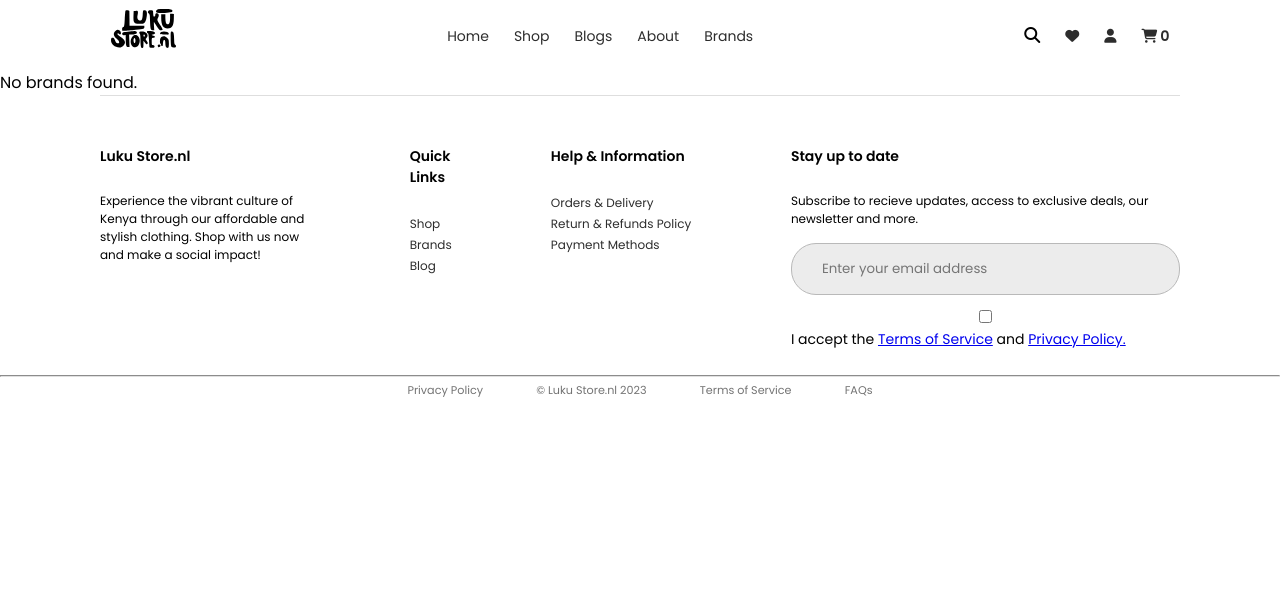
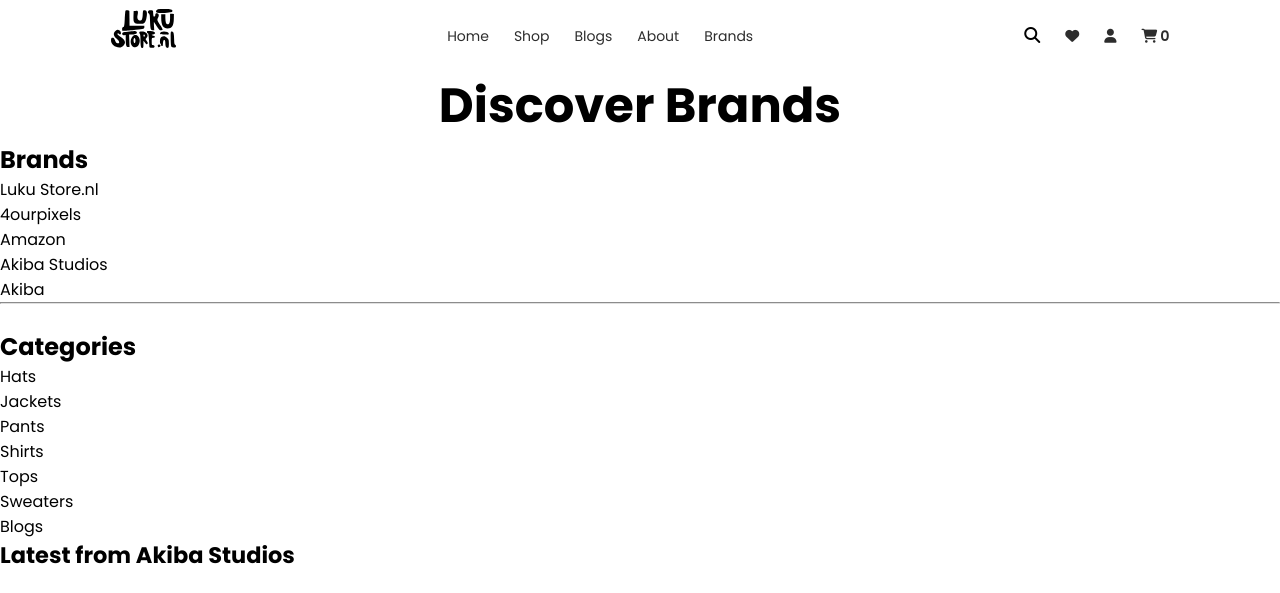
Before and after one commit to araptala/luku-store.nl, a Django app: page /brands/ in a window 1280 px wide. Shown: the top 593 px of the page. Before the commit the page ends 397 px from the top, so only its background shows below. Run offline with Django 4.2, Linux system fonts and the light colour scheme; data comes from the database, SQL or seed files in the repository; some libraries are stand-ins or nearby versions; some web fonts are replaced.

Commit message:
Update brands.html

```diff
--- a/myapp/templates/brands.html
+++ b/myapp/templates/brands.html
@@ -1,9 +1,87 @@
-{% extends "base.html" %}{% load static %} {% block body %}
-<ul>
-  {% for brand in brands %}
-  <li>{{ brand }}</li>
-  {% empty %}
-  <li>No brands found.</li>
-  {% endfor %}
-</ul>
-{% endblock %}
+{% extends 'base.html' %} {% load static %} {% block body %}
+<section class="brands-section">
+  <header class="brands-header">
+    <h1 style="font-size: 3rem">Discover Brands</h1>
+  </header>
+
+    <nav class="brands-nav">
+      <h2>Brands</h2>
+      <ul>
+        {% for brand in brands_list %}
+        <li class="underline">{{ brand }}</li>
+        {% endfor %}
+      </ul>
+      <hr>
+      <h2  style="margin-top: 25px;">Categories</h2>
+      <ul>
+        <li class="underline">Hats</li>
+        <li class="underline">Jackets</li>
+        <li class="underline">Pants</li>
+        <li class="underline">Shirts</li>
+        <li class="underline">Tops</li>
+        <li class="underline">Sweaters</li>
+        <li class="underline">Blogs</li>
+      </ul>
+    </nav>
+
+    <article class="brands-article">
+      <h3 style="margin-bottom: 25px;">Latest from Akiba Studios</h3>
+
+      <!-- Blog List -->
+      <div class="brands-blog">
+        {% for blog in blogs|slice:":1" %}
+        <div>
+          {% if blog.youtube %}
+          <iframe
+
+            src="https://www.youtube.com/embed/XppZqa0BtoQ"
+            title="YouTube video player"
+            frameborder="0"
+            allow="accelerometer; autoplay; clipboard-write; encrypted-media; gyroscope; picture-in-picture; web-share"
+            allowfullscreen
+          ></iframe>
+          {% endif %}
+        </div>
+        <span
+            ><a style="margin-top: 25px; text-decoration:none; color:inherit;" class="blog-title underline" href="{% url 'blog_detail' pk=blog.pk %}">{{ blog.title }} ||
+              Read more</a
+            ></span
+          >
+        {% endfor %}
+      </div>
+      <!-- End of Blog List -->
+      <!-- Product List -->
+      <div class="brand-product-list">
+        <h3 style="margin-bottom: 25px;">SS23' Lukubook</h3>
+        <hr  style="margin-bottom: 25px;">
+        <div class="brand-article-product">
+          {% for product in products|slice:"14:20" %}
+          <div>
+            <a class="product-view-link" href="{% url 'product_detail' product.pk %}">
+              <img class="thumbnail" src="{{ product.imageURL }}" alt="" />
+              <hr style="margin: 10px 0px 10px 0px;" />
+              <div>
+                <h3>{{ product.name }}</h3></a>
+                <p class="description">{{ product.description }}</p>
+                <h4 class="product-details-group">
+                Price:
+                € {{ product.price }}<i class="wishlist fa-regular fa-heart"></i>
+                </h4>
+              </div>
+              <button
+                  data-product="{{ product.pk }}"
+                  data-action="add"
+                  class="add-btn update-cart addToCartBtn"
+                >
+                Add to <i class="fa-solid fa-cart-shopping"></i>
+              </button>
+          </div>
+          {% endfor %}
+        </div>
+      </div>
+      <!-- end of product list -->
+    </article>
+  </section>
+
+  {% endblock %}
+</section>
```
